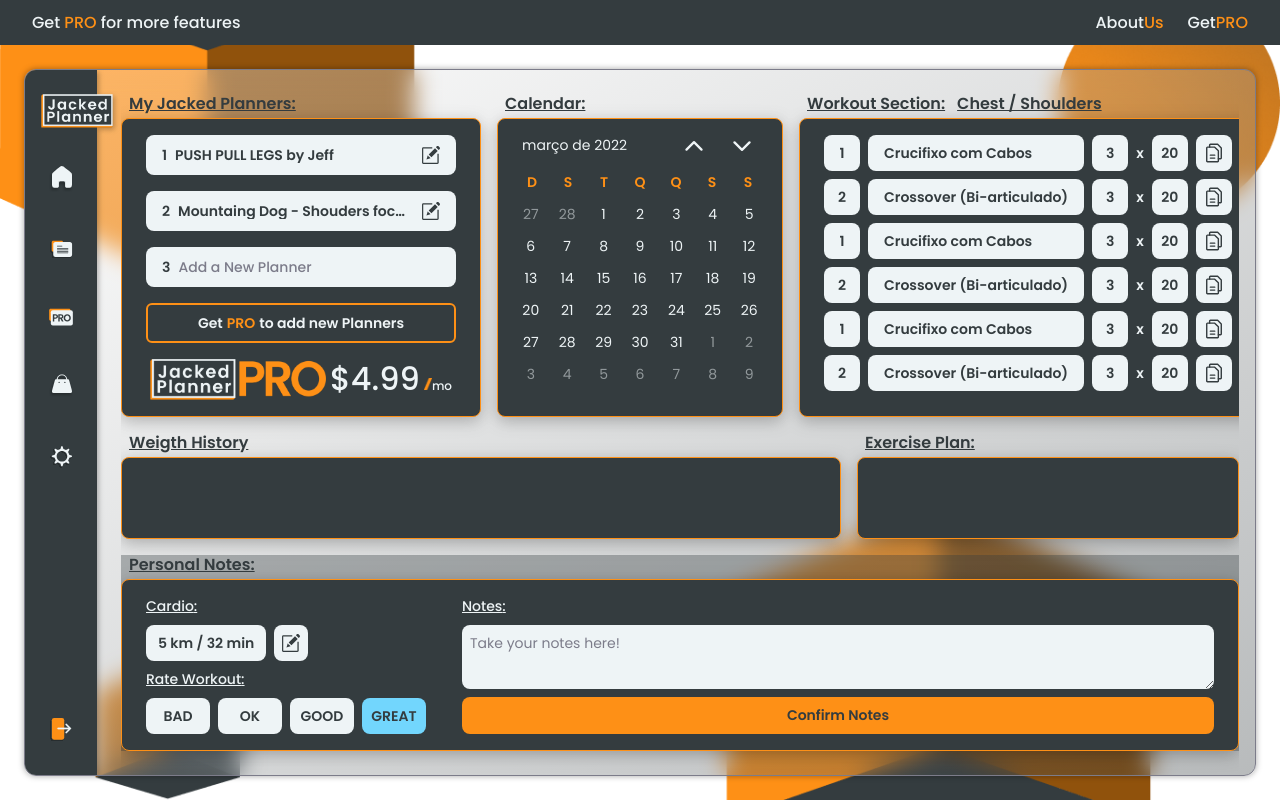
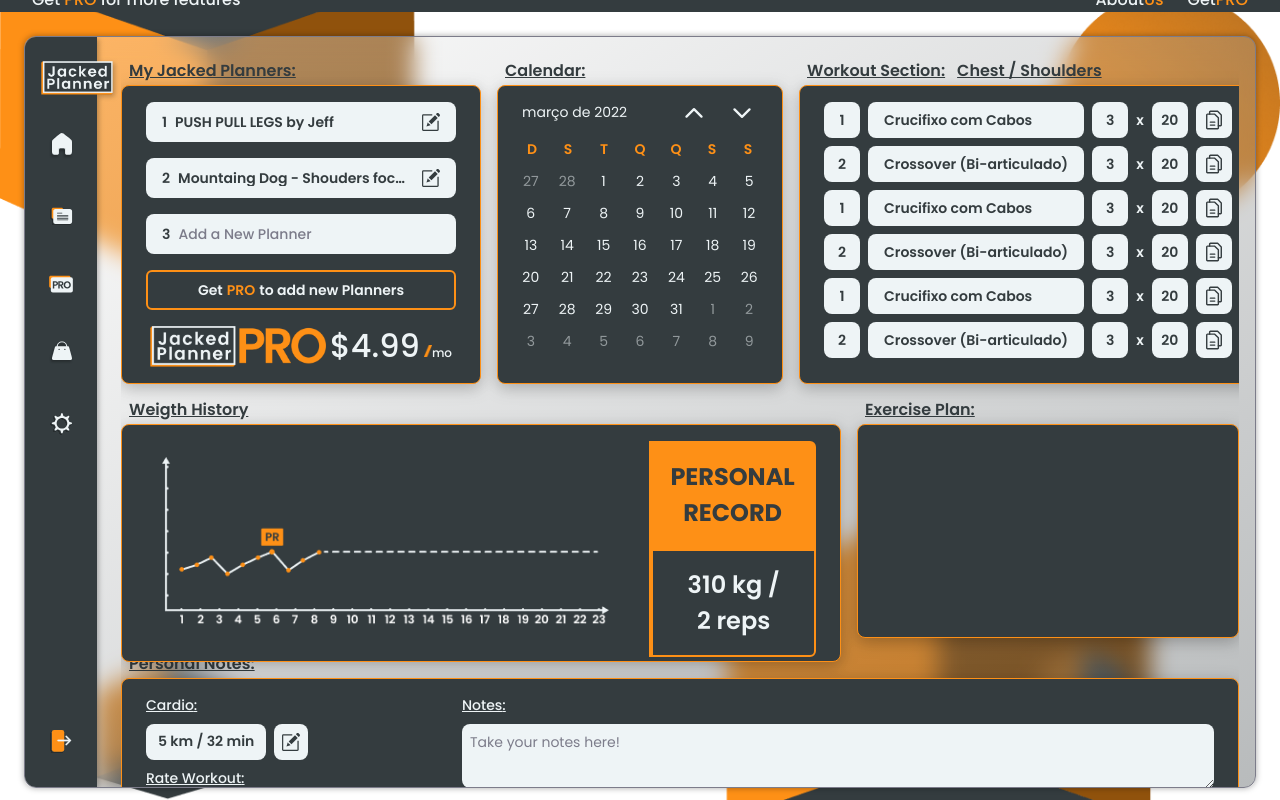
Before and after one commit to RafaelMariscal/JackedPlanner-ReactJs, a React (Vite) app: page /dashboard/home in a window 1280 px wide. Built offline with nearby package versions, Linux system fonts and the light colour scheme.

Commit message:
Add: WeightHistory component

```diff
--- a/src/Pages/Dashboard/Home.tsx
+++ b/src/Pages/Dashboard/Home.tsx
@@ -22,7 +22,7 @@
         <ExercisePlan />
       </div>
 
-      <div className="flex-1 flex bg-gray-opac-35 gap-4">
+      <div className="flex-1 flex gap-4">
         <PersonalNotes />
       </div>
     </div>
--- a/src/Pages/Dashboard/index.tsx
+++ b/src/Pages/Dashboard/index.tsx
@@ -26,8 +26,6 @@
           </div>
         </div>
       </div>
-
-
     </div >
   )
 }
--- a/src/components/Dashboard/WeightHistory.tsx
+++ b/src/components/Dashboard/WeightHistory.tsx
@@ -2,8 +2,36 @@
 
 export function WeightHistory() {
   return (
-    <DashboardCard title="Weigth History" className="w-full max-w-[720px]">
+    <DashboardCard title="Weigth History" className="w-full max-w-[720px]" classNameCard="py-0 px-0" >
+      <div className="flex w-full h-full gap-6">
+        <img src="/src/assets/Grafic.png" alt="" className="px-4 py-4" />
 
-    </DashboardCard>
+        <div className="flex-1">
+          <div className="p-4 font-bold text-xl text-center text-gray-800
+            bg-orange-500 rounded-tr-md border-2 border-orange-500
+            "
+          >
+            <span className="block">
+              PERSONAL
+            </span>
+            <span className="block">
+              RECORD
+            </span>
+          </div>
+
+          <div className="p-4 font-semibold text-xl text-center text-gray-100
+            bg-transparent rounded-br-md border-2 border-l-4 border-orange-500
+            "
+          >
+            <span className="block">
+              310 kg /
+            </span>
+            <span className="block">
+              2 reps
+            </span>
+          </div>
+        </div>
+      </div>
+    </DashboardCard >
   )
 }
```
Also changed, not shown: src/assets/Grafic.png (added).
